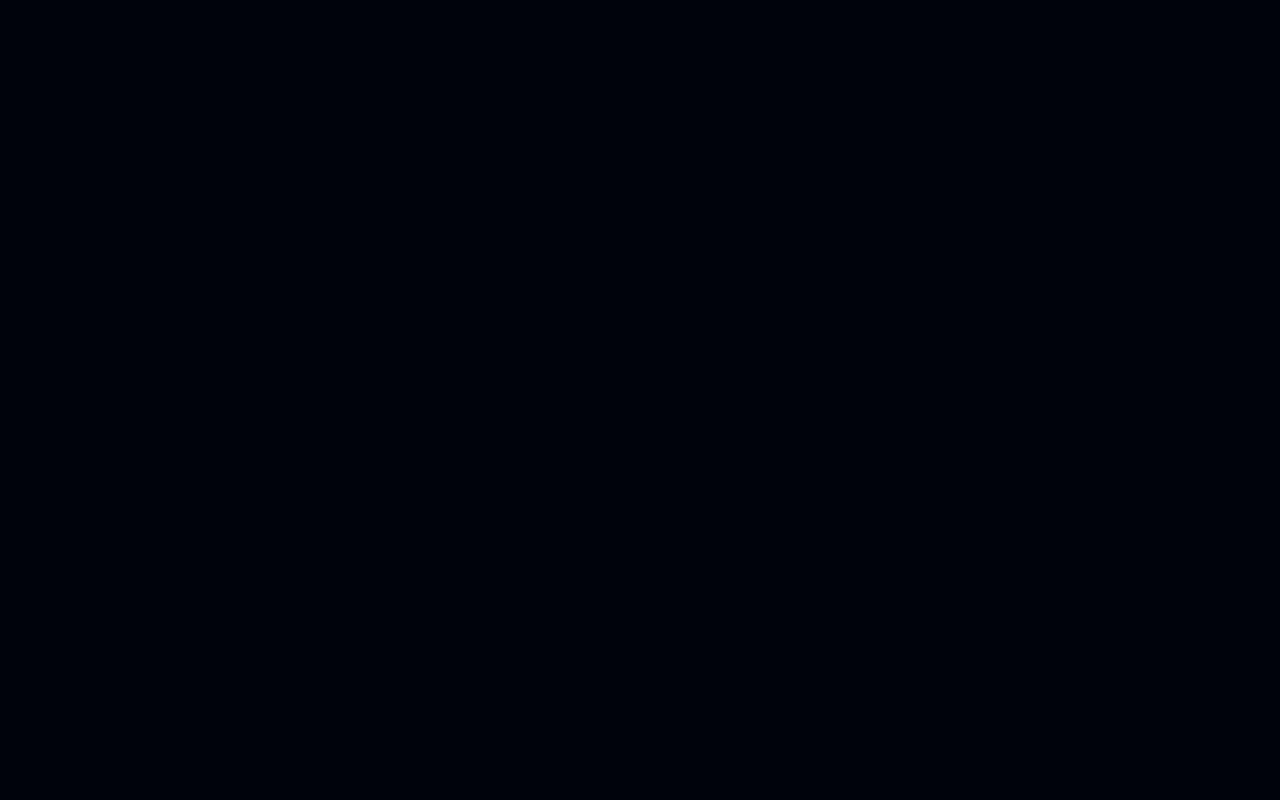
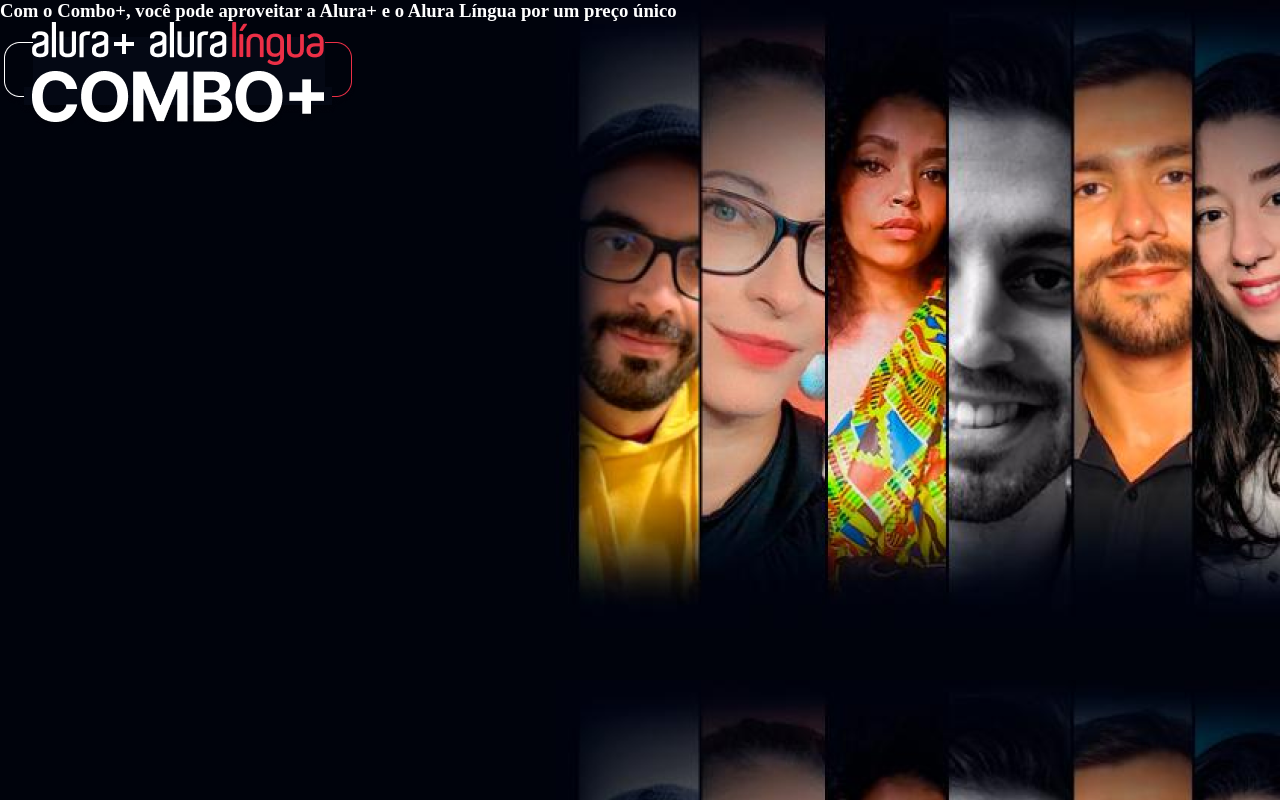
Before and after one commit to MBaldicera/AluraPlus, a plain HTML site: page index.html in a window 1280 px wide. Drawn offline with Linux system fonts and the light colour scheme.

Commit message:
Add files via upload

```diff
--- a/index.html
+++ b/index.html
@@ -7,7 +7,12 @@
         <link rel="stylesheet" href="style.css">
     </head>
     <body>
-
+        <section class="principal">
+            <section class="container">
+                <h1>Com o Combo+, você pode aproveitar a Alura+ e o Alura Língua por um preço único</h1>
+                <img src="img/Combo.png" alt="O combo+ é a junção do alura+ e alura língua">
+            </section>
+        </section>
     </body>
 
 </html>
--- a/style.css
+++ b/style.css
@@ -6,4 +6,15 @@
 }
 body{
     background-color: var(--cor-de-fundo);
+    color: var(--branco-principal);
 }
+*{
+    margin: 0;
+    padding: 0;
+}
+.principal{
+    background-image: url("img/Background.png");
+}
+.container{
+    height: 100vh;
+}
```
Also changed, not shown: img/Background.png (added), img/Combo.png (added).
